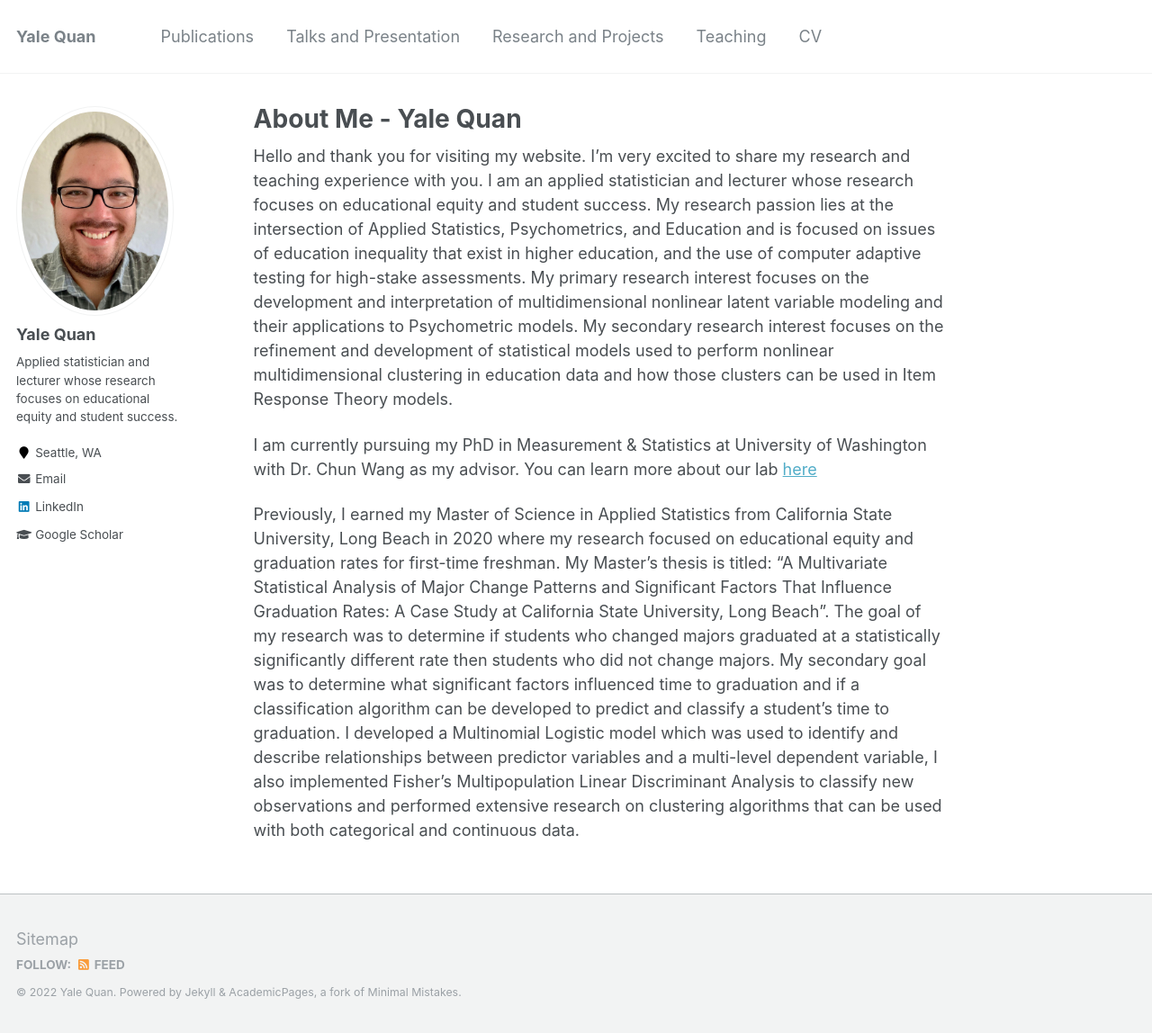
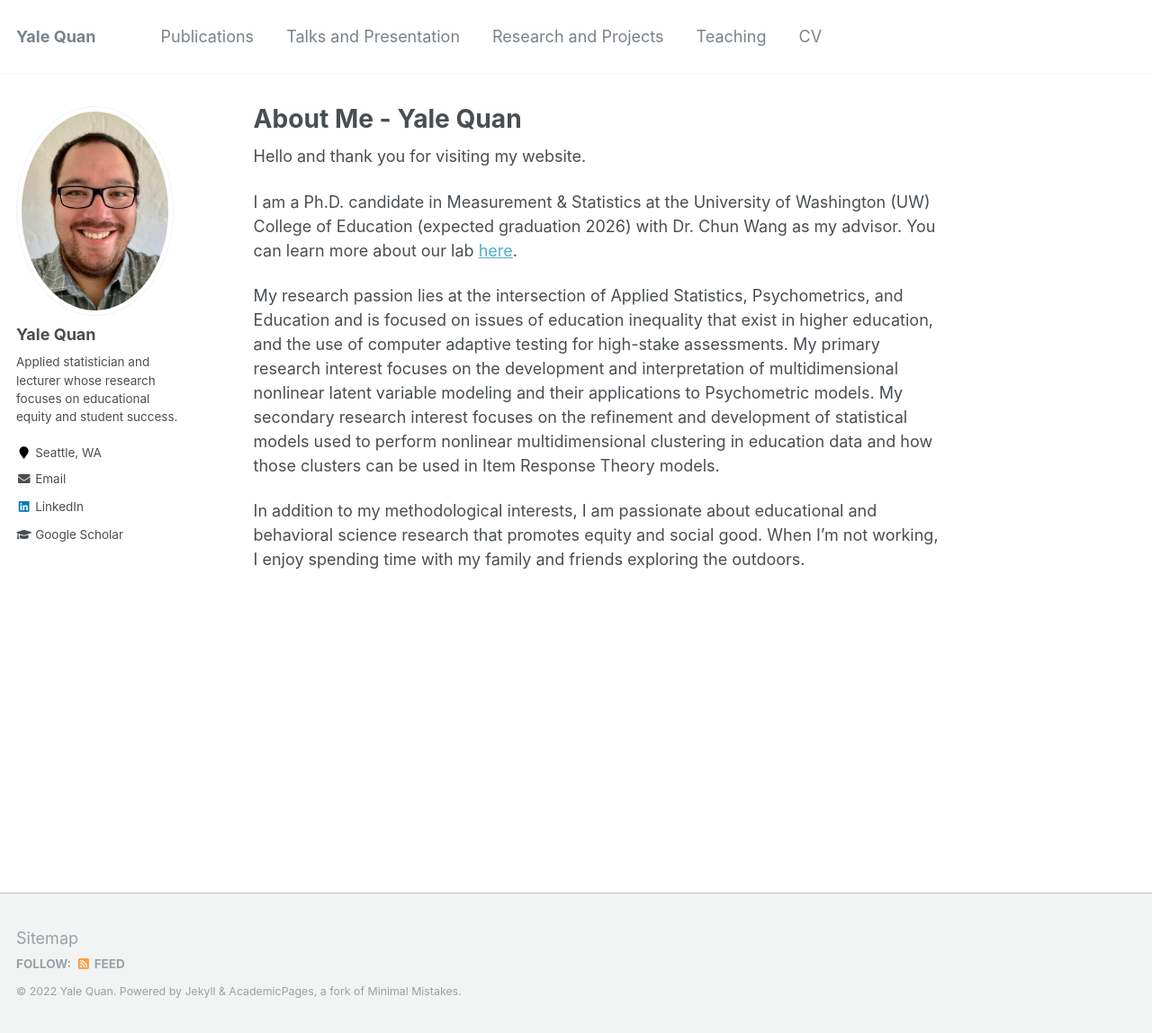
Before and after one commit to yalequan/yalequan.github.io, a Jekyll site: the page built from _pages/about.md, in a window 1280 px wide and 1148 px high. Shown: the whole window at 90% size. Built offline with Jekyll 4.4.1, drawn with Linux system fonts in a browser that asks for light colours.

Commit message:
updated bio

```diff
--- a/_pages/about.md
+++ b/_pages/about.md
@@ -8,8 +8,10 @@ redirect_from:
   - /about.html
 ---
 
-Hello and thank you for visiting my website. I'm very excited to share my research and teaching experience with you. I am an applied statistician and lecturer whose research focuses on educational equity and student success. My research passion lies at the intersection of Applied Statistics, Psychometrics, and Education and is focused on issues of education inequality that exist in higher education, and the use of computer adaptive testing for high-stake assessments. My primary research interest focuses on the development and interpretation of multidimensional nonlinear latent variable modeling and their applications to Psychometric models. My secondary research interest focuses on the refinement and development of statistical models used to perform nonlinear multidimensional clustering in education data and how those clusters can be used in Item Response Theory models.
+Hello and thank you for visiting my website.
 
-I am currently pursuing my PhD in Measurement & Statistics at University of Washington with Dr. Chun Wang as my advisor. You can learn more about our lab [here](https://sites.uw.edu/pmetrics/)
+I am a Ph.D. candidate in Measurement & Statistics at the University of Washington (UW) College of Education (expected graduation 2026) with Dr. Chun Wang as my advisor. You can learn more about our lab [here](https://sites.uw.edu/pmetrics/).
 
-Previously, I earned my Master of Science in Applied Statistics from California State University, Long Beach in 2020 where my research focused on educational equity and graduation rates for first-time freshman. My Master's thesis is titled: "A Multivariate Statistical Analysis of Major Change Patterns and Significant Factors That Influence Graduation Rates: A Case Study at California State University, Long Beach". The goal of my research was to determine if students who changed majors graduated at a statistically significantly different rate then students who did not change majors. My secondary goal was to determine what significant factors influenced time to graduation and if a classification algorithm can be developed to predict and classify a student’s time to graduation. I developed a Multinomial Logistic model which was used to identify and describe relationships between predictor variables and a multi-level dependent variable, I also implemented Fisher's Multipopulation Linear Discriminant Analysis to classify new observations and performed extensive research on clustering algorithms that can be used with both categorical and continuous data.
+My research passion lies at the intersection of Applied Statistics, Psychometrics, and Education and is focused on issues of education inequality that exist in higher education, and the use of computer adaptive testing for high-stake assessments. My primary research interest focuses on the development and interpretation of multidimensional nonlinear latent variable modeling and their applications to Psychometric models. My secondary research interest focuses on the refinement and development of statistical models used to perform nonlinear multidimensional clustering in education data and how those clusters can be used in Item Response Theory models.
+
+In addition to my methodological interests, I am passionate about educational and behavioral science research that promotes equity and social good. When I’m not working, I enjoy spending time with my family and friends exploring the outdoors.
```
Also changed, not shown: 1 other file.
